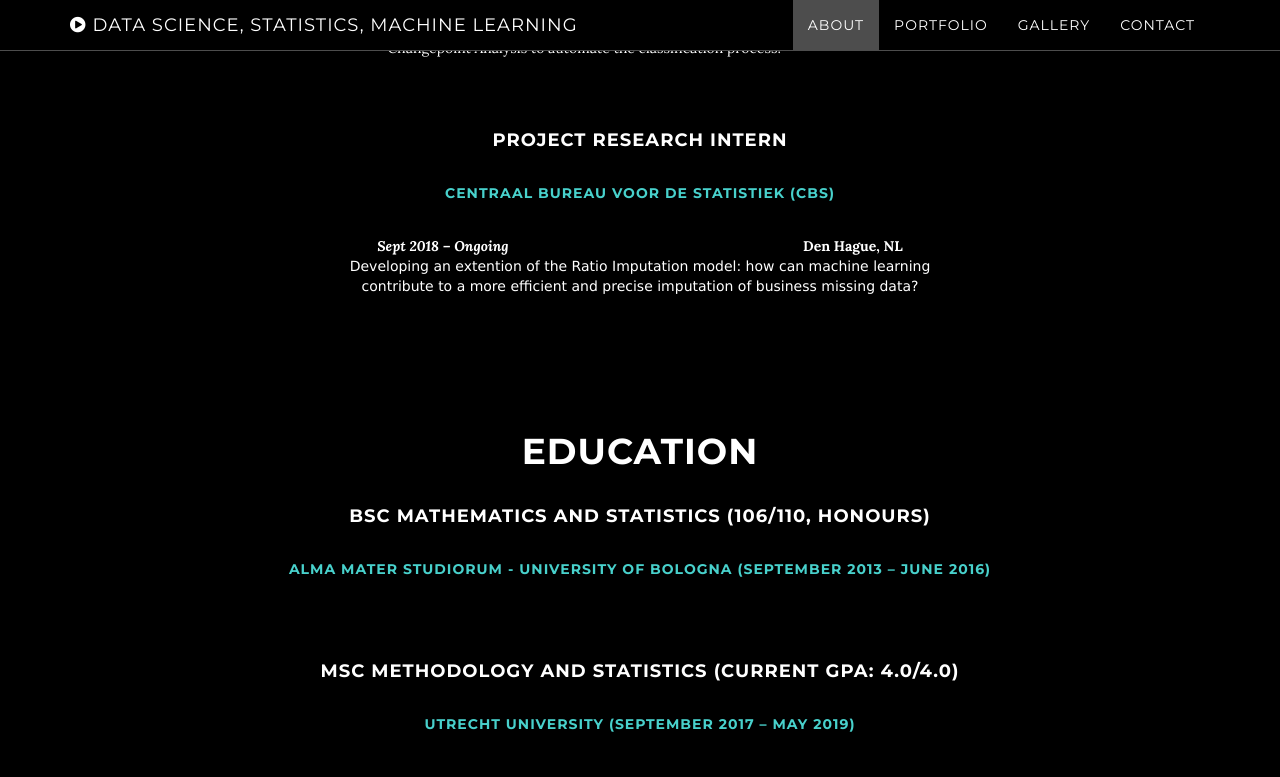
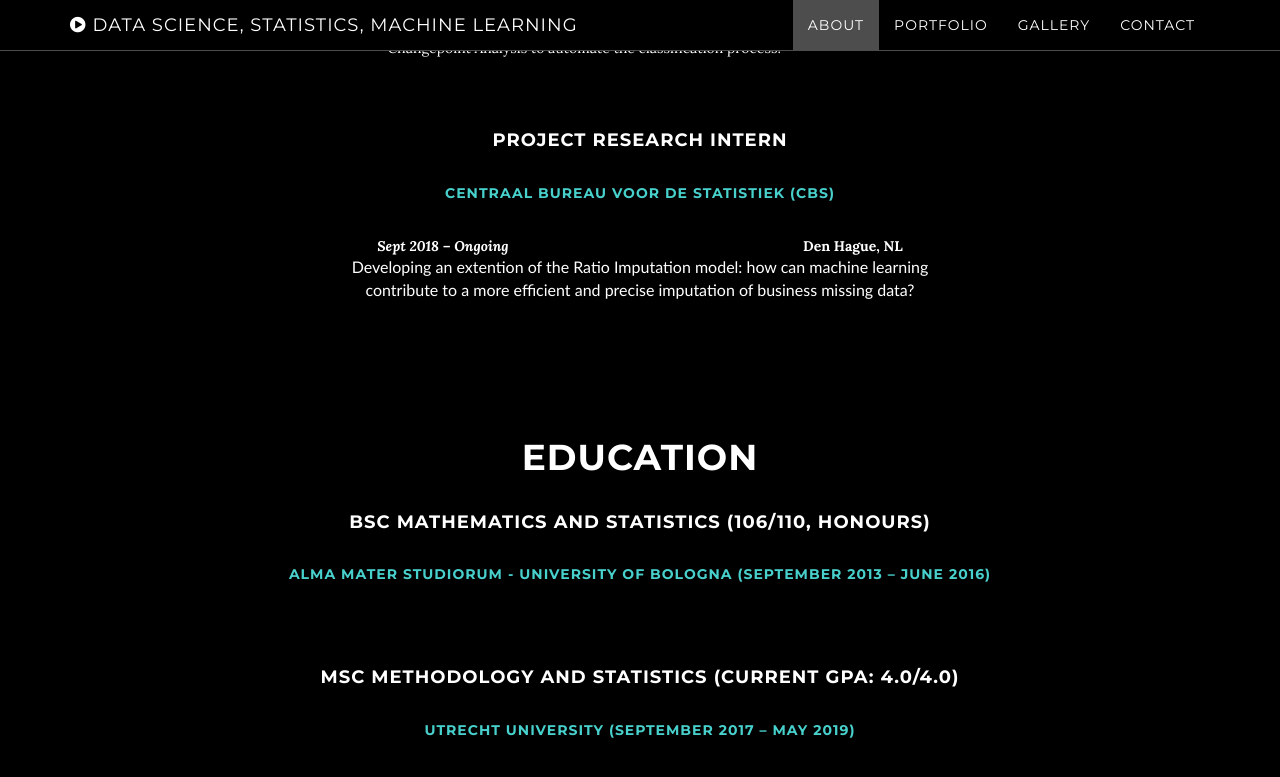
Before and after one commit to AgneseG/AgneseG.github.io, a Jekyll site: the page built from index.html, in a window 1280 px wide and 900 px high, scrolled down 1795 px. Shown: the top 777 px of the window. Built offline with Jekyll 4.4.1, drawn with Linux system fonts in a browser that asks for light colours.

Commit message:
Update about.html

```diff
--- a/_includes/about.html
+++ b/_includes/about.html
@@ -44,7 +44,7 @@ div.cntr {
 <h5 style="color:#48D1CC">Centraal Bureau voor de Statistiek (CBS)</h5>
 <strong  style="text-align: left;"><em>Sept 2018 &ndash; Ongoing &nbsp;</em> &nbsp; &nbsp;&nbsp;&nbsp; &nbsp;&nbsp;&nbsp;&nbsp;&nbsp;&nbsp;&nbsp;&nbsp;&nbsp;&nbsp;&nbsp;&nbsp; &nbsp; &nbsp;  &nbsp; &nbsp; &nbsp; &nbsp; &nbsp; &nbsp; &nbsp; &nbsp;&nbsp; &nbsp; &nbsp; &nbsp; &nbsp; &nbsp;&nbsp; &nbsp; &nbsp; &nbsp; &nbsp; &nbsp;  &nbsp; &nbsp; &nbsp; &nbsp; &nbsp; &nbsp; &nbsp; &nbsp; Den Hague, NL</strong>
 
-<div style="font-family:verdana;" style="text-align: left;">Developing an extention of the Ratio Imputation model: how can machine learning contribute to a more efficient and precise imputation of business missing data?</div>
+<div style="font-family:Optima;font-size:16px;font-weight:500;" style="text-align: left;">Developing an extention of the Ratio Imputation model: how can machine learning contribute to a more efficient and precise imputation of business missing data?</div>
 <h5  style="color:black">I</h5>
      </div>
 <br/>
```
